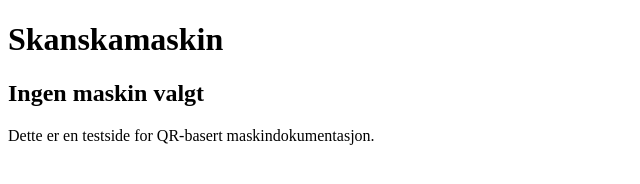
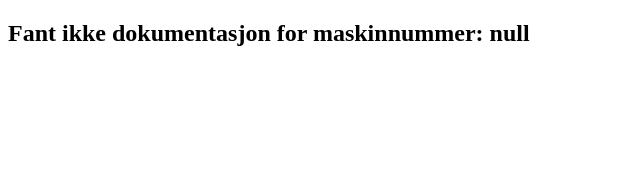
Before and after one commit to Petkasp/Skanskamaskin, a plain HTML site: page index.html in a window 1280 px wide. Shown: the whole page, without its empty margins (0-640 px from the left). Drawn offline with Linux system fonts and the light colour scheme.

Commit message:
Enhance index.html with machine documentation redirection
Updated the HTML structure and added functionality to redirect based on machine number.

```diff
--- a/index.html
+++ b/index.html
@@ -7,23 +7,24 @@
 </head>
 
 <body>
-  <h1>Skanskamaskin</h1>
-
-  <h2 id="maskin">Laster maskinnummer...</h2>
-
-  <p>Dette er en testside for QR-basert maskindokumentasjon.</p>
+  <h2>Åpner maskindokumentasjon...</h2>
 
   <script>
+    const maskiner = {
+      "431351101": "https://skanska.sharepoint.com/sites/NO-se259057/Shared%20Documents/Forms/AllItems.aspx?id=%2Fsites%2FNO%2Dse259057%2FShared%20Documents%2FGeneral%2F08%2E%20Maskiner%2F06%2E%20Maskin%20nr%20%2D%20dokumentasjon%2F01%2E%20Trafo%20og%20h%C3%B8yspentanlegg%2F4135101%20TA%2DF%20630kVA%2022%2D11%20til%200%2E4kV&viewid=89e33d5f%2D1a38%2D4965%2D9ef1%2Dd86856203289"
+    };
+
     const params = new URLSearchParams(window.location.search);
     const maskinnummer = params.get("id");
 
-    if (maskinnummer) {
-      document.getElementById("maskin").textContent =
-        "Maskinnummer: " + maskinnummer;
-        } else {
-            document.getElementById("maskin").textContent =
-        "Ingen maskin valgt";
-          }
-      </script>
+    if (maskiner[maskinnummer]) {
+      window.location.replace(maskiner[maskinnummer]);
+    } else {
+      document.body.innerHTML =
+        "<h2>Fant ikke dokumentasjon for maskinnummer: " +
+        maskinnummer +
+        "</h2>";
+    }
+  </script>
 </body>
 </html>
```
